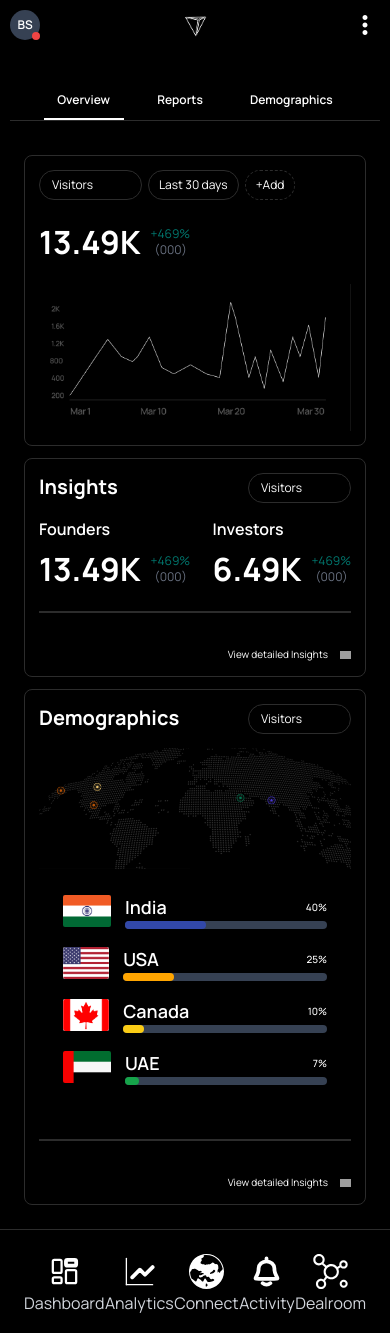
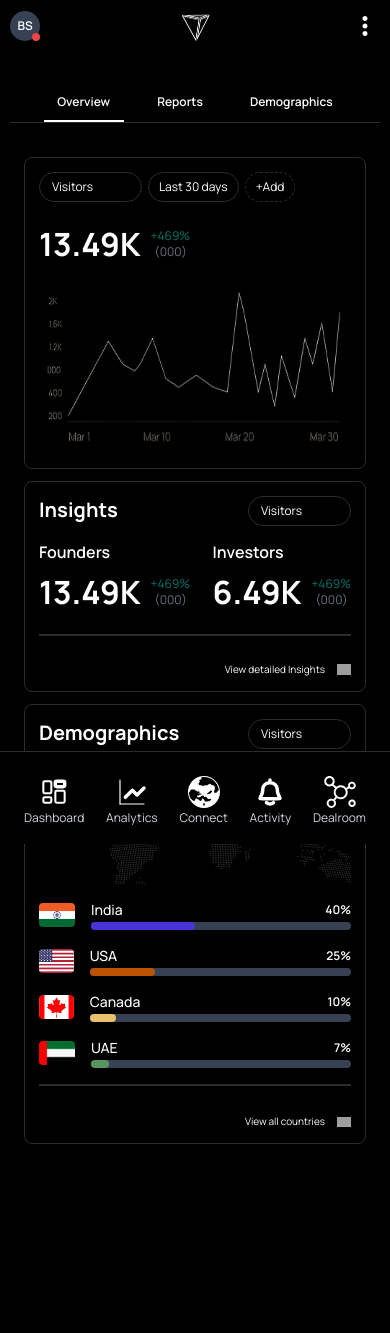
Before and after one commit to Bhavya044/vertx-assignment, a React (Vite) app: page /profile/overview in a window 390 px wide. After the commit the page ends 1248 px from the top, so only its background shows below. Built offline with nearby package versions, Linux system fonts and the light colour scheme; grey boxes are pictures that could not be loaded.

Commit message:
completed overview page

```diff
--- a/src/Layout.tsx
+++ b/src/Layout.tsx
@@ -13,7 +13,6 @@ const Layout: React.FC<{ children: React.ReactElement }> = ({ children }) => {
   };
   return (
     <div className="flex flex-col lg:flex-row h-full min-h-screen">
-      {/* Sidebar */}
       <div className="hidden lg:flex lg:flex-col lg:w-[240px] border-r border-divider-100">
         <div className="flex items-center gap-3 border-b border-divider-100 h-[50px] px-3">
           <div className="flex justify-center items-center h-[50px]">
@@ -59,11 +58,13 @@ const Layout: React.FC<{ children: React.ReactElement }> = ({ children }) => {
         <div className="flex flex-col">
           <TopBar activeTab={activeTab} />
 
-          <div className="hidden lg:block">
+          <div className="hidden lg:block  pb-[60px] lg:pb-0">
             <Header currentTab={activeTab} />
           </div>
         </div>
-        <div className="p-6">{children}</div>
+        <div className="flex-1 h-full pb-20 lg:pb-0">
+          <div className="p-6">{children}</div>
+        </div>
       </div>
 
       {/* Mobile Navbar at the Bottom */}
--- a/src/components/Analytics/Overview/Chart.tsx
+++ b/src/components/Analytics/Overview/Chart.tsx
@@ -7,7 +7,7 @@ const Chart = () => {
     <Card
       action={
         <div className="flex gap-1.5">
-          <Tag text="Visitors" className=" text-left pr-12 pl-3 py-1" />
+          <Tag text="Visitors" className="text-left pr-12 pl-3 py-1" />
           <Tag text="Last 30 days" />
           <Tag text="+Add" className="border-dashed" />
         </div>
@@ -18,7 +18,14 @@ const Chart = () => {
         percentageChange="+469%"
         quantity="13.49K"
       />
-      <img src="/overviewChart.png" />
+      <div className="flex justify-center">
+        <img
+          src="/overviewChart.png"
+          alt="Overview Chart"
+          className="h-[168px] object-fill w-full  block rounded-lg shadow-lg"
+          loading="lazy"
+        />
+      </div>
     </Card>
   );
 };
--- /dev/null
+++ b/src/components/Analytics/Overview/CountrySelector.tsx
@@ -0,0 +1,26 @@
+import React from "react";
+
+const CountrySelector: React.FC = () => {
+  return (
+    <div className="m:flex hidden  space-x-[28px] absolute bottom-0 left-[180px] transform -translate-x-1/2 border border-divider-100 bg-black py-1.5 px-5 rounded-full">
+      <div className="flex items-center space-x-2">
+        <div className="w-3 h-3 bg-indigo-500 rounded-full"></div>
+        <span className="text-white text-xs">India</span>
+      </div>
+      <div className="flex items-center space-x-2">
+        <div className="w-3 h-3 bg-orange-500 rounded-full"></div>
+        <span className="text-white text-xs">USA</span>
+      </div>
+      <div className="flex items-center space-x-2">
+        <div className="w-3 h-3 bg-yellow-400 rounded-full"></div>
+        <span className="text-white text-xs">Canada</span>
+      </div>
+      <div className="flex items-center space-x-2">
+        <div className="w-3 h-3 bg-teal-600 rounded-full"></div>
+        <span className="text-white text-xs">UAE</span>
+      </div>
+    </div>
+  );
+};
+
+export default CountrySelector;
--- a/src/components/Analytics/Overview/CountryStats.tsx
+++ b/src/components/Analytics/Overview/CountryStats.tsx
@@ -1,25 +1,37 @@
 import { countryData } from "../../../utils/helper.config";
+import Icon from "../../UI/Icon";
 
 const CountryStats = () => {
   return (
-    <div className="w-full max-w-md p-6 text-white rounded-lg shadow-lg">
+    <div className="w-full lg:mt-[-20px] lg:p-2 flex flex-col gap-4 rounded-lg">
       {countryData.map(({ country, flag, percentage, color }) => (
-        <div key={country} className="mb-4 flex items-center gap-3.5">
-          <img src={flag} alt={country} className="w-12 h-8 rounded-xs" />
-          <div className="flex flex-col w-full ">
+        <div key={country} className="flex items-center gap-4">
+          <img
+            src={flag}
+            alt={country}
+            className="w-10 h-6 rounded-sm object-cover"
+          />
+
+          <div className="flex flex-col w-full gap-0.5">
             <div className="flex justify-between items-center">
-              <span className="text-lg font-semibold">{country}</span>
-              <span className="text-[10px] font-medium">{percentage}%</span>
+              <span className="text-sm font-medium">{country}</span>
+              <span className="text-xs font-semibold">{percentage}%</span>
             </div>
-            <div className="flex-1 h-2 rounded-full bg-gray-700">
+            {/* Progress Bar */}
+            <div className="w-full h-2 bg-gray-700 rounded-full">
               <div
-                className={`h-2 rounded-full`}
+                className="h-2 rounded-full"
                 style={{ width: `${percentage}%`, backgroundColor: color }}
               ></div>
             </div>
           </div>
         </div>
       ))}
+      <div className="border-1 border-divider-100" />
+      <div className="mt-3 flex justify-end items-center gap-3">
+        <span className="text-[10px]">View all countries</span>
+        <Icon iconName="right-arrow" size={14} />
+      </div>
     </div>
   );
 };
--- a/src/components/Analytics/Overview/Demographics.tsx
+++ b/src/components/Analytics/Overview/Demographics.tsx
@@ -1,30 +1,32 @@
 import Card from "../../UI/Card";
 import Tag from "../../UI/Tag";
 import CountryStats from "./CountryStats";
-import Icon from "../../UI/Icon";
+import CountrySelector from "./CountrySelector";
 
 const Demographics = () => {
   return (
     <Card
       title="Demographics"
       action={
-        <div>
-          <Tag text="Visitors" className="text-left pr-12 pl-3 py-1" />
-        </div>
+        <Tag
+          text="Visitors"
+          className="lg:hidden block text-left pr-12 pl-3 py-1"
+        />
       }
     >
-      <div>
+      <div className="grid grid-cols-1 md:grid-cols-2 lg:grid-cols-3 w-full gap-4">
+        <div className="relative col-span-1 md:col-span-1 lg:col-span-2 flex justify-center">
           <img
             src="/globe.png"
             alt="Globe Demographics"
-          className="w-auto h-full max-w-full object-contain relative"
+            className="w-full max-h-56 h-full object-contain lg:w-auto lg:max-w-xl"
           />
+          <CountrySelector />
+        </div>
+
+        <div className="col-span-1 md:col-span-1 lg:col-span-1 flex justify-center items-center">
           <CountryStats />
         </div>
-      <div className="border-1 border-divider-100" />
-      <div className="mt-5 flex justify-end items-center gap-3">
-        <span className="text-[10px]">View detailed Insights</span>
-        <Icon iconName="right-arrow" size={11} />
       </div>
     </Card>
   );
--- a/src/components/Analytics/Overview/Insights.tsx
+++ b/src/components/Analytics/Overview/Insights.tsx
@@ -13,7 +13,7 @@ const Insights = () => {
       }
       title="Insights"
     >
-      <div className="flex justify-between">
+      <div className="flex lg:flex-col flex-row lg:gap-3  justify-between">
         <InfoCard
           title="Founders"
           additionalInfo="(000)"
@@ -28,9 +28,9 @@ const Insights = () => {
         />
       </div>
       <div className="border-1 border-divider-100" />
-      <div className="mt-5 flex justify-end items-center gap-3">
+      <div className="mt-3 flex justify-end items-center gap-3">
         <span className="text-[10px]">View detailed Insights</span>
-        <Icon iconName="right-arrow" size={11} />
+        <Icon iconName="right-arrow" size={14} />
       </div>
     </Card>
   );
--- a/src/components/Header.tsx
+++ b/src/components/Header.tsx
@@ -39,7 +39,7 @@ const Header: React.FC<HeaderProps> = ({ currentTab, setCurrentTab }) => {
             name="Bhavya Suri"
             onClick={() => setCurrentTab?.("Profile")}
           />
-          <img src="/Vertx-New.png" alt="Logo" className="h-6" />
+          <img src="/Vertx-New.png" alt="Logo" className="h-8 w-8" />
           <Icon iconName="menu" size={30} className="border-0" />
         </div>
         {/* Tabs Below Navbar */}
--- a/src/components/Navbar.tsx
+++ b/src/components/Navbar.tsx
@@ -7,28 +7,33 @@ interface INavbar {
   activeTab: string;
   handleSetActive: (active: string) => void;
 }
+
 const Navbar: React.FC<INavbar> = ({ activeTab, handleSetActive }) => {
   const isMobile = useIsMobile();
   const navigate = useNavigate();
   const navTabs = isMobile ? mobileNavbarTabs : desktopNavbarTabs;
 
   return (
-    <div className="border-t border-t-divider-100 lg:border-0  h-full lg:p-0 p-2">
-      <div className="flex justify-between flex-row lg:flex-col h-full lg:h-[282px] mt-4 mb-2.5 ml-4 mr-4 ">
+    <div
+      className="border-t border-divider-100 lg:border-0 lg:p-0 p-2
+      lg:static fixed bottom-0 left-0 w-full bg-black"
+    >
+      <div className="flex justify-between lg:flex-col h-full lg:h-[282px] mt-4 mb-2.5 mx-4">
         {navTabs?.map((tab) => (
           <div
+            key={tab.tabName}
             onClick={() => {
               handleSetActive(tab.tabName);
               navigate(tab?.redirect ?? "/");
             }}
-            className="flex flex-col justify-center items-center cursor-pointer lg:items-start h-full gap-0.5 "
+            className="flex flex-col justify-center items-center cursor-pointer lg:items-start h-full gap-0.5"
           >
             {tab.iconName ? (
               <Icon
                 iconName={tab.iconName}
                 color="white"
                 className="block lg:hidden"
-                size={35}
+                size={32}
               />
             ) : null}
             <span
@@ -36,9 +41,8 @@ const Navbar: React.FC<INavbar> = ({ activeTab, handleSetActive }) => {
                 activeTab === tab.tabName
                   ? "lg:text-gray-300"
                   : "lg:text-inactive-100"
-              } lg:text-sm `}
+              } lg:text-sm  text-xs`}
             >
-              {" "}
               {tab.tabName}
             </span>
           </div>
--- a/src/components/UI/Avatar.tsx
+++ b/src/components/UI/Avatar.tsx
@@ -5,6 +5,7 @@ interface AvatarProps {
   isOnline?: boolean;
   logo?: string;
   onClick?: () => void;
+  classname?: string;
 }
 
 const Avatar: React.FC<AvatarProps> = ({
@@ -12,6 +13,7 @@ const Avatar: React.FC<AvatarProps> = ({
   isOnline = false,
   logo,
   onClick,
+  classname,
 }) => {
   const initials = name
     ?.split(" ")
@@ -22,7 +24,7 @@ const Avatar: React.FC<AvatarProps> = ({
   return (
     <div className="relative inline-block" onClick={() => onClick?.()}>
       <div
-        className={`flex items-center text-xs justify-center rounded-full h-[30px] w-[30px] bg-gray-700 text-white font-semibold`}
+        className={`flex items-center  text-xs justify-center rounded-full h-[30px] w-[30px] bg-gray-700 text-white font-semibold ${classname}`}
       >
         {logo ? (
           <img
--- a/src/components/UI/Tabs.tsx
+++ b/src/components/UI/Tabs.tsx
@@ -20,7 +20,9 @@ const Tabs: React.FC<TabProps> = ({ tabs, activeTab, setActiveTab }) => {
                 ? "lg:font-bold text-white"
                 : " lg:text-inactive-100 text-white hover:text-white"
             }`}
-            onClick={() => setActiveTab(tab.id)}
+            onClick={() => {
+              setActiveTab(tab.id);
+            }}
           >
             {tab.name}
             {activeTab === tab.id && (
--- a/src/pages/Analytics/Overview.tsx
+++ b/src/pages/Analytics/Overview.tsx
@@ -4,11 +4,24 @@ import Insights from "../../components/Analytics/Overview/Insights";
 
 const Overview = () => {
   return (
-    <div className="flex flex-col gap-3">
-      <Chart />
-      <Insights />
-      <Demographics />
-    </div>
+    <section className="space-y-6">
+      <div className="text-[28px] font-extrabold hidden lg:block">
+        {" "}
+        Overview
+      </div>
+      <div className="grid grid-cols-1 sm:grid-cols-2 lg:grid-cols-3 gap-3">
+        <div className="sm:col-span-2">
+          <Chart />
+        </div>
+        <div className="sm:col-span-3 lg:col-span-1">
+          <Insights />
+        </div>
+
+        <div className="col-span-1 sm:col-span-2 lg:col-span-3">
+          <Demographics />
+        </div>
+      </div>
+    </section>
   );
 };
 
--- a/src/utils/helper.config.ts
+++ b/src/utils/helper.config.ts
@@ -51,14 +51,24 @@ export const countryData = [
     country: "India",
     flag: "/flags/India.png",
     percentage: 40,
-    color: "#3248a8",
+    color: "rgba(72, 52, 212, 1)",
   },
-  { country: "USA", flag: "/flags/USA.png", percentage: 25, color: "orange" },
+  {
+    country: "USA",
+    flag: "/flags/USA.png",
+    percentage: 25,
+    color: "rgba(189, 83, 2, 1)",
+  },
   {
     country: "Canada",
     flag: "/flags/canada.png",
     percentage: 10,
-    color: "#FACC15",
+    color: "rgba(233, 193, 107, 1)",
   },
-  { country: "UAE", flag: "/flags/uae.jpg", percentage: 7, color: "#16A34A" },
+  {
+    country: "UAE",
+    flag: "/flags/uae.jpg",
+    percentage: 7,
+    color: "rgba(87, 149, 96, 1)",
+  },
 ];
```
Also changed, not shown: public/overviewChart.png. Lines whose indentation alone changed are shown as unchanged.
